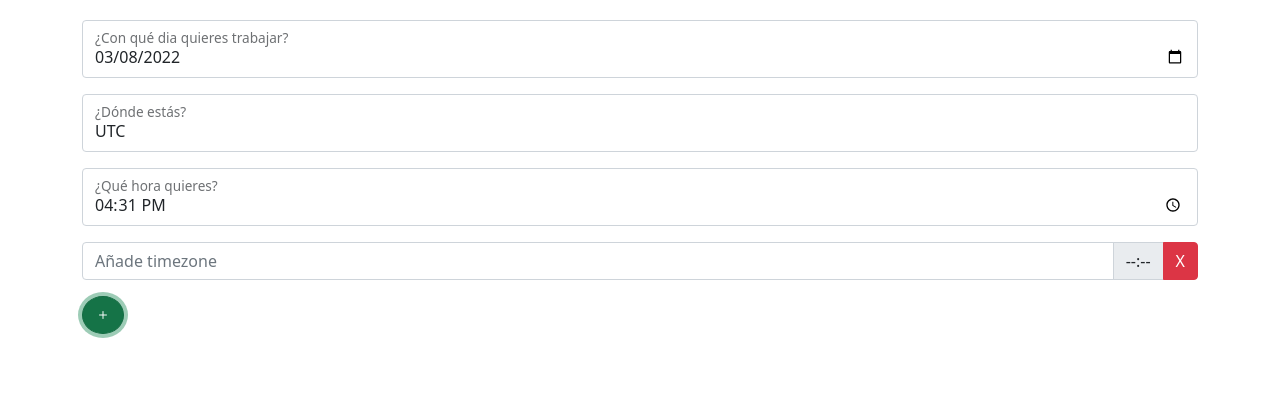
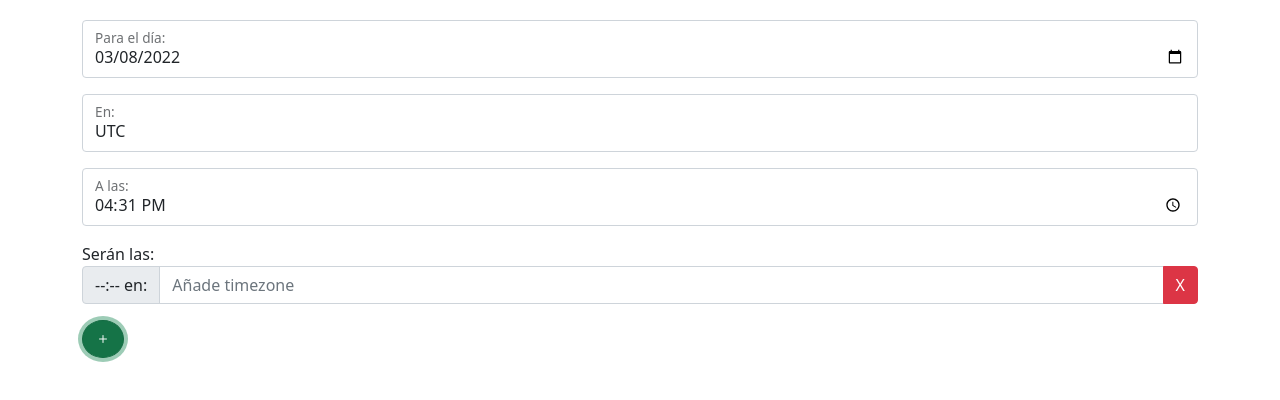
Before and after one commit to 20pivot/world-time, a plain HTML site: page index.html in a window 1280 px wide. Both pictures are taken after a click on the button "Left Align". Drawn offline with nearby package versions, Linux system fonts and the light colour scheme.

Commit message:
change labels

```diff
--- a/index.html
+++ b/index.html
@@ -3,6 +3,10 @@
 <head>
     <meta charset="UTF-8">
     <meta name="viewport" content="width=device-width, initial-scale=1, maximum-scale=1, user-scalable=no">
+
+    <link rel="apple-touch-icon" sizes="180x180" href="https://github.com/20pivot/world-time/blob/master/media/favicon/apple-touch-icon.png?raw=true">
+    <link rel="icon" type="image/png" sizes="32x32" href="https://github.com/20pivot/world-time/blob/master/media/favicon/favicon-32x32.png?raw=true">
+    <link rel="icon" type="image/png" sizes="16x16" href="https://github.com/20pivot/world-time/blob/master/media/favicon/favicon-16x16.png?raw=true">
 
     <title>world time</title>
 
@@ -17,16 +21,17 @@
     <div class="container">
         <div class="form-floating mb-3">
             <input type="date" class="form-control" id="date" placeholder="hoy">
-            <label for="where">¿Con qué dia quieres trabajar?</label>
+            <label for="where">Para el día:</label>
         </div>
         <div class="form-floating mb-3">
             <input type="text" class="form-control" id="where" list="timezones-list" placeholder="España">
-            <label for="where">¿Dónde estás?</label>
+            <label for="where">En:</label>
         </div>
         <div class="form-floating mb-3">
             <input type="time" class="form-control" id="time" placeholder="10:20">
-            <label for="time">¿Qué hora quieres?</label>
+            <label for="time">A las:</label>
         </div>
+        <label>Serán las:</label>
         <div id="countries"></div>
 
         <button id="add-country" type="button" class="btn btn-success rounded-circle" aria-label="Left Align">
--- a/main.js
+++ b/main.js
@@ -19,10 +19,10 @@ const getTime = (timeZone) => {
 const changeTimeZone = (event) => {
   const timeZone = event.target.value
   const parent = event.target.parentElement
-  const span = parent.children[1]
+  const [span] = parent.children
 
   span.id = timeZone
-  span.innerText = getTime(timeZone)
+  span.innerText = getTime(timeZone) + ' en:'
 }
 
 const changeAllHours = () => {
@@ -40,18 +40,19 @@ const addTimeZone = (timeZone) => {
   const time = timeZone ? getTime(timeZone) : '--:--'
   auxDiv.innerHTML = `
     <div class="input-group mb-3">
+      <span class="input-group-text" id="${id}">${time} en:</span>
       <input type="text" class="form-control" list="timezones-list" placeholder="Añade timezone" value="${timeZone || ''}">
-      <span class="input-group-text" id="${id}">${time}</span>
       <button class="btn btn-danger" type="button">
       X
       </button>
     </div>
   `
-  const child = auxDiv.children[0]
-  child.children[0].addEventListener('change', changeTimeZone)
-  child.children[0].addEventListener('change', saveTimeZones)
-  child.children[2].addEventListener('click', eraseTimeZone)
-  child.children[2].addEventListener('click', saveTimeZones)
+  const [child] = auxDiv.children
+  const [, timeZoneInput, eraseButton] = child.children
+  timeZoneInput.addEventListener('change', changeTimeZone)
+  timeZoneInput.addEventListener('change', saveTimeZones)
+  eraseButton.addEventListener('click', eraseTimeZone)
+  eraseButton.addEventListener('click', saveTimeZones)
   timeZoneDiv.appendChild(child)
 }
 
@@ -77,11 +78,10 @@ const [todayDate, todayTime] = new Date().toISOString().split('T')
 
 dateInput.value = getQueryParam(QUERY_PARAM_DATE) || todayDate
 whereInput.value = getQueryParam(QUERY_PARAM_WHERE) || myTimeZone
+timeInput.value = getQueryParam(QUERY_PARAM_TIME) || getHH_MM(todayTime)
 
-if(getQueryParam(QUERY_PARAM_WHERE)) {
-  timeInput.value = getQueryParam(QUERY_PARAM_TIME)
+if(getQueryParam(QUERY_PARAM_WHERE) && !getQueryParam(QUERY_PARAM_WHERE).includes(myTimeZone)) {
   addTimeZone(myTimeZone)
-} else {
-  timeInput.value = getHH_MM(todayTime)
 }
+
 getQueryParamAsArray(QUERY_PARAM_TIME_ZONES).forEach(addTimeZone)
```
Also changed, not shown: media/favicon/android-chrome-192x192.png (added), media/favicon/android-chrome-512x512.png (added), media/favicon/apple-touch-icon.png (added), media/favicon/favicon-16x16.png (added), media/favicon/favicon-32x32.png (added), media/favicon/favicon.ico (added).
